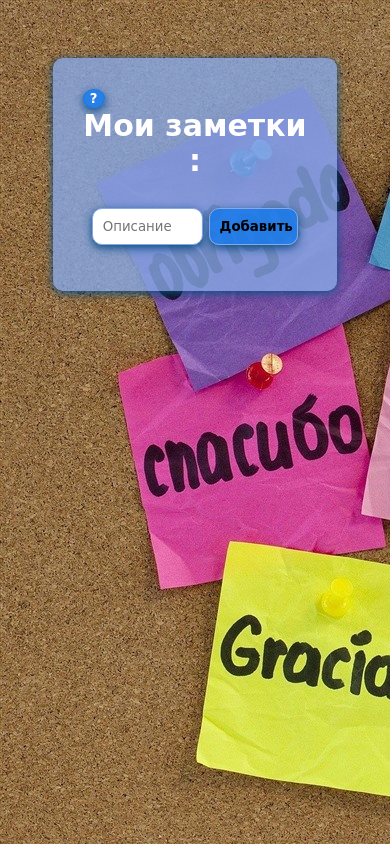
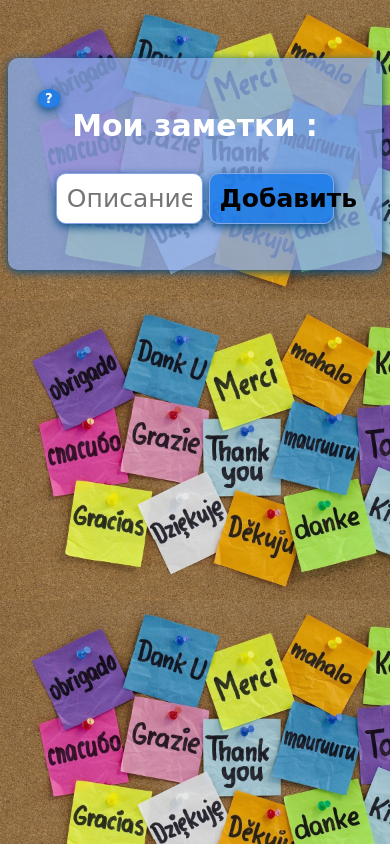
Before and after one commit to Elvis1221/To-Do, a website: page public/index.html in a window 390 px wide. Drawn offline with Linux system fonts and the light colour scheme.

Commit message:
almost finished TODO application + adaptation

```diff
--- a/css/styles.css
+++ b/css/styles.css
@@ -4,6 +4,7 @@
 
 .body {
     background-image: url("../img/desctop.jpg");
+    background-repeat: repeat-y;
     box-sizing: content-box;
     position: relative;
 }
@@ -186,3 +187,82 @@ input[type=checkbox]:checked + label:before {
     background-color: transparent;
     cursor: pointer;
 }
+
+@media (max-width: 1366px) {
+    .body {
+        background-size: 1366px;
+    }
+
+}
+
+
+@media (max-width: 1024px) {
+    .body {
+        background-size: 1024px;
+    }
+
+    .todo_list {
+        max-width: 60%;
+    }
+
+    .add {
+        font-size: 25px;
+    }
+
+    input {
+        font-size: 25px;
+    }
+
+    .todo li {
+        font-size: 25px;
+
+    }
+}
+
+@media (max-width: 992px) {
+    .body {
+        background-size: 992px;
+    }
+    .todo_list {
+        max-width: 60%;
+    }
+
+    .add {
+        font-size: 25px;
+    }
+
+    input {
+        font-size: 25px;
+    }
+
+    .todo li {
+        font-size: 25px;
+
+    }
+}
+
+@media (max-width: 768px) {
+    .body {
+        background-size: 768px;
+    }
+}
+
+@media (max-width: 578px) {
+    .body {
+        background-size: 578px;
+    }
+}
+
+@media (max-width: 480px) {
+    .body {
+        background-size: 480px;
+    }
+
+    .todo_list {
+        max-width: 90%;
+    }
+
+    .todo-help {
+        max-width: 10%;
+    }
+}
```
Also changed, not shown: src/displayMessages.js (added), src/modal_window.js (deleted).
